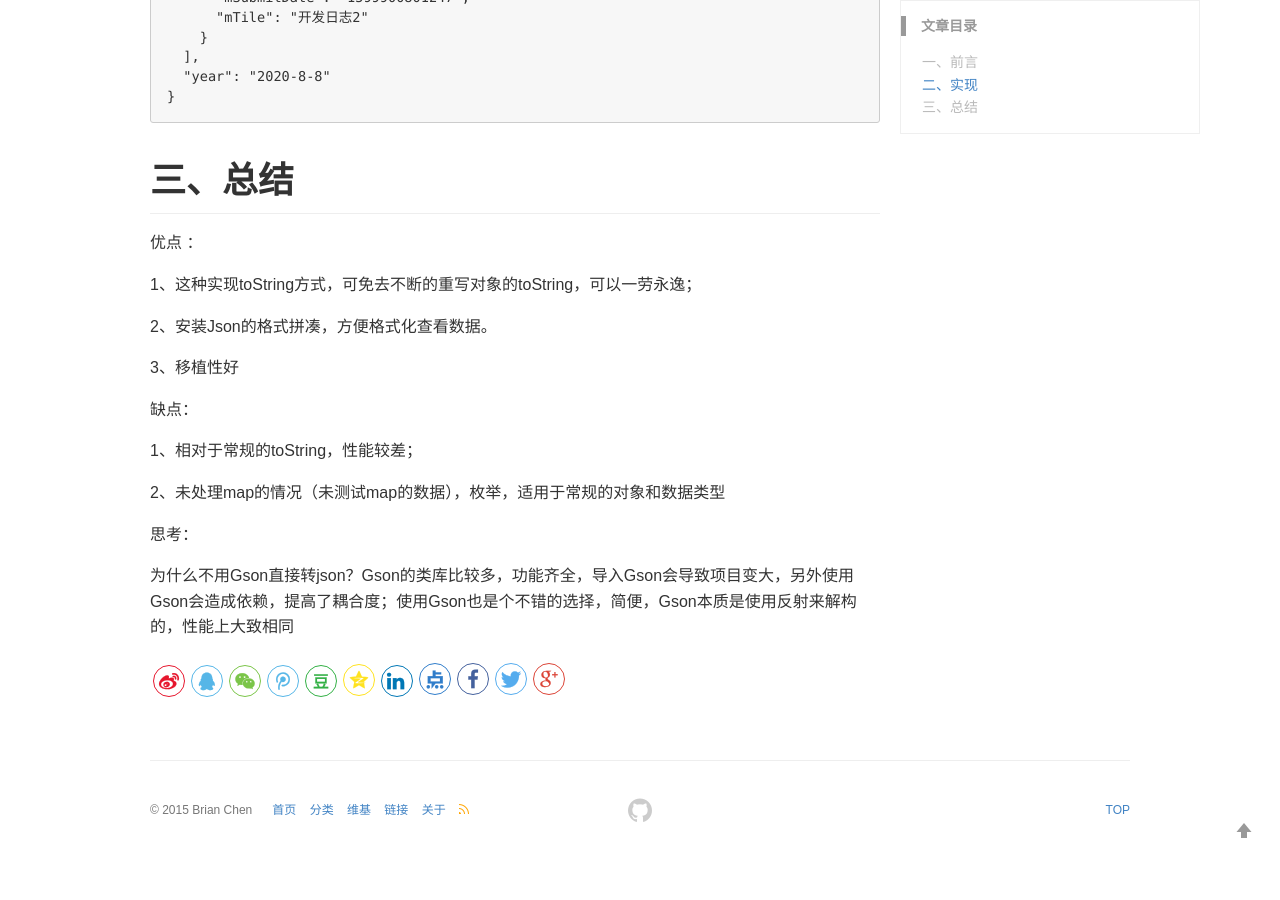
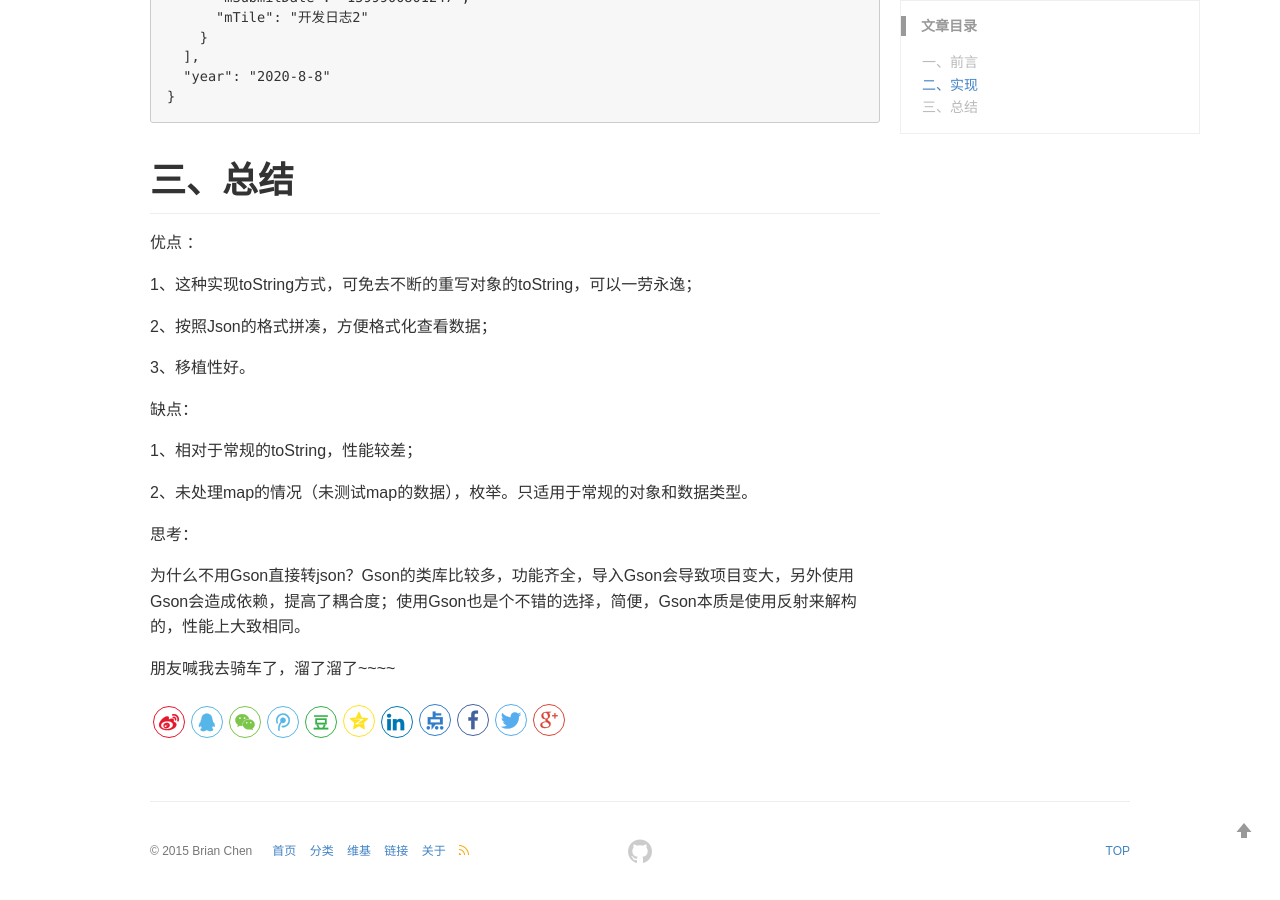
Before and after one commit to BrianCZY/BrianCZY.github.io, a Jekyll site: the page built from _posts/android/2020-09-12-反射方式实现toString功能.md, in a window 1280 px wide and 900 px high, scrolled down 4254 px. Built offline with Jekyll 4.4.1, drawn with Linux system fonts in a browser that asks for light colours; comment, search, counter and statistics services are not loaded; before the commit the page ends 5113 px from its top, so only the background shows below that.

Commit message:
更改kotlin toString 方法文章文案

```diff
--- a/_posts/android/2020-09-12-反射方式实现toString功能.md
+++ b/_posts/android/2020-09-12-反射方式实现toString功能.md
@@ -231,18 +231,24 @@ val yearReport: YearReport = YearReport()
 
 1、这种实现toString方式，可免去不断的重写对象的toString，可以一劳永逸；
 
-2、安装Json的格式拼凑，方便格式化查看数据。
+2、按照Json的格式拼凑，方便格式化查看数据；
 
-3、移植性好
+3、移植性好。
 
 缺点：
 
 1、相对于常规的toString，性能较差；
 
-2、未处理map的情况（未测试map的数据），枚举，适用于常规的对象和数据类型
+2、未处理map的情况（未测试map的数据），枚举。只适用于常规的对象和数据类型。
 
 
 
 思考：
 
-为什么不用Gson直接转json？Gson的类库比较多，功能齐全，导入Gson会导致项目变大，另外使用Gson会造成依赖，提高了耦合度；使用Gson也是个不错的选择，简便，Gson本质是使用反射来解构的，性能上大致相同
+为什么不用Gson直接转json？Gson的类库比较多，功能齐全，导入Gson会导致项目变大，另外使用Gson会造成依赖，提高了耦合度；使用Gson也是个不错的选择，简便，Gson本质是使用反射来解构的，性能上大致相同。
+
+
+
+
+
+朋友喊我去骑车了，溜了溜了~~~~
```
